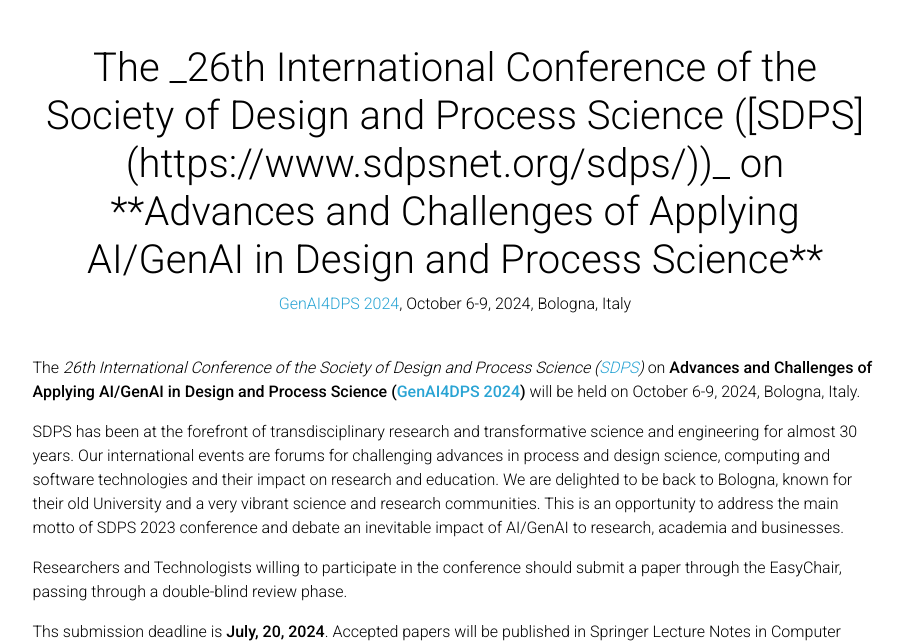
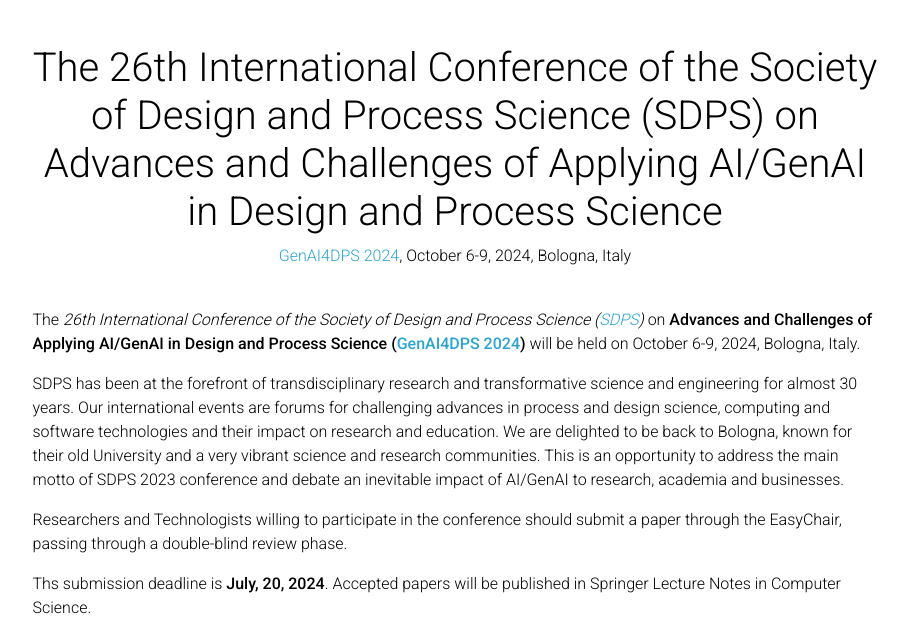
Before and after one commit to GenAI4DPS/advances-challenges, a Jekyll site: the page built from _pages/home.md, in a window 1280 px wide and 900 px high, cut to the strip 259-900 px from the top of the window. Shown: the whole strip, without its empty margins (185-1093 px from the left). Built offline with Jekyll 4.4.1, drawn with Linux system fonts in a browser that asks for light colours; comment, search, counter and statistics services are not loaded; a style sheet for code colours, icons or effects is not loaded; part of the change alters nothing that is shown.

Commit message:
Update home.md

```diff
--- a/_pages/home.md
+++ b/_pages/home.md
@@ -2,7 +2,7 @@
 layout: home
 title: Home
 permalink: /
-page_title: "The _26th International Conference of the Society of Design and Process Science ([SDPS](https://www.sdpsnet.org/sdps/))_ on **Advances and Challenges of Applying AI/GenAI in Design and Process Science**"
+page_title: "The 26th International Conference of the Society of Design and Process Science (SDPS) on Advances and Challenges of Applying AI/GenAI in Design and Process Science"
 page_subtitle: >
   <a href="https://genai4dps.github.io/advances-challenges">GenAI4DPS 2024</a>,
   October 6-9, 2024, Bologna, Italy
```
